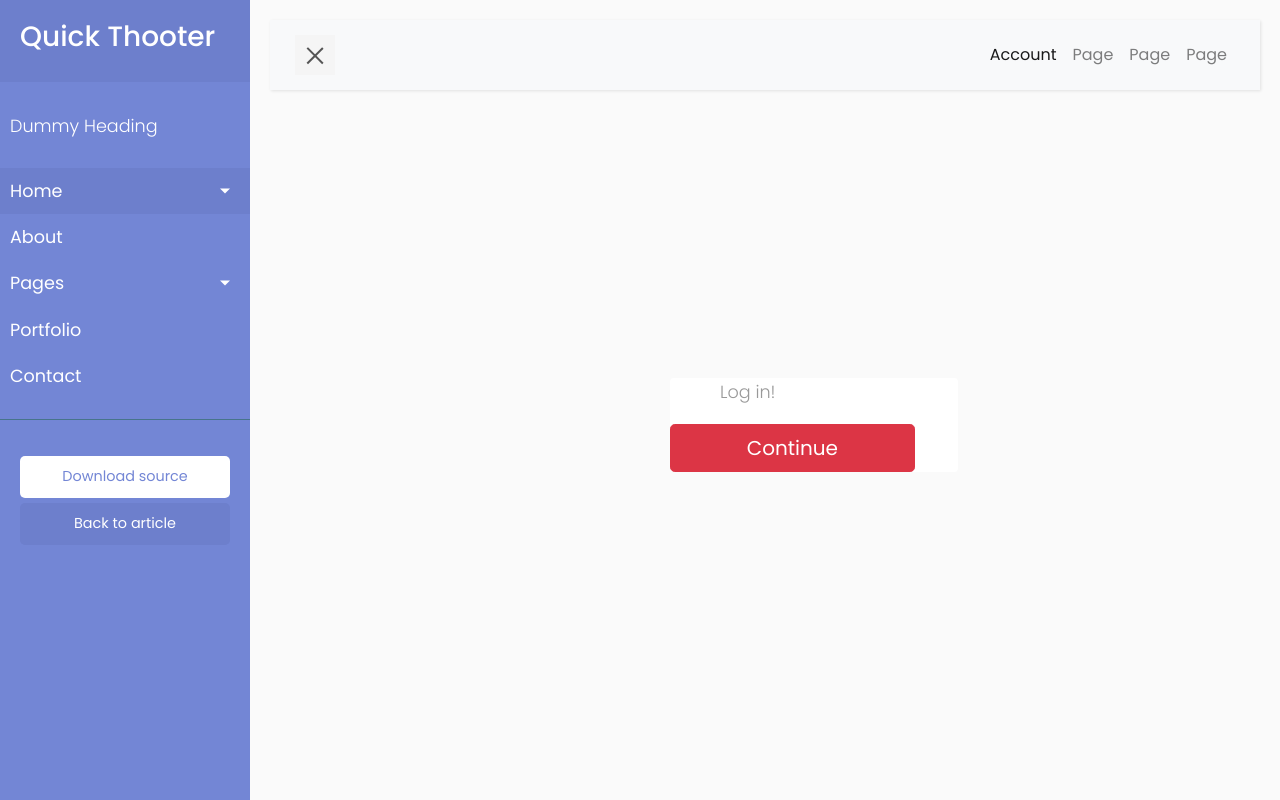
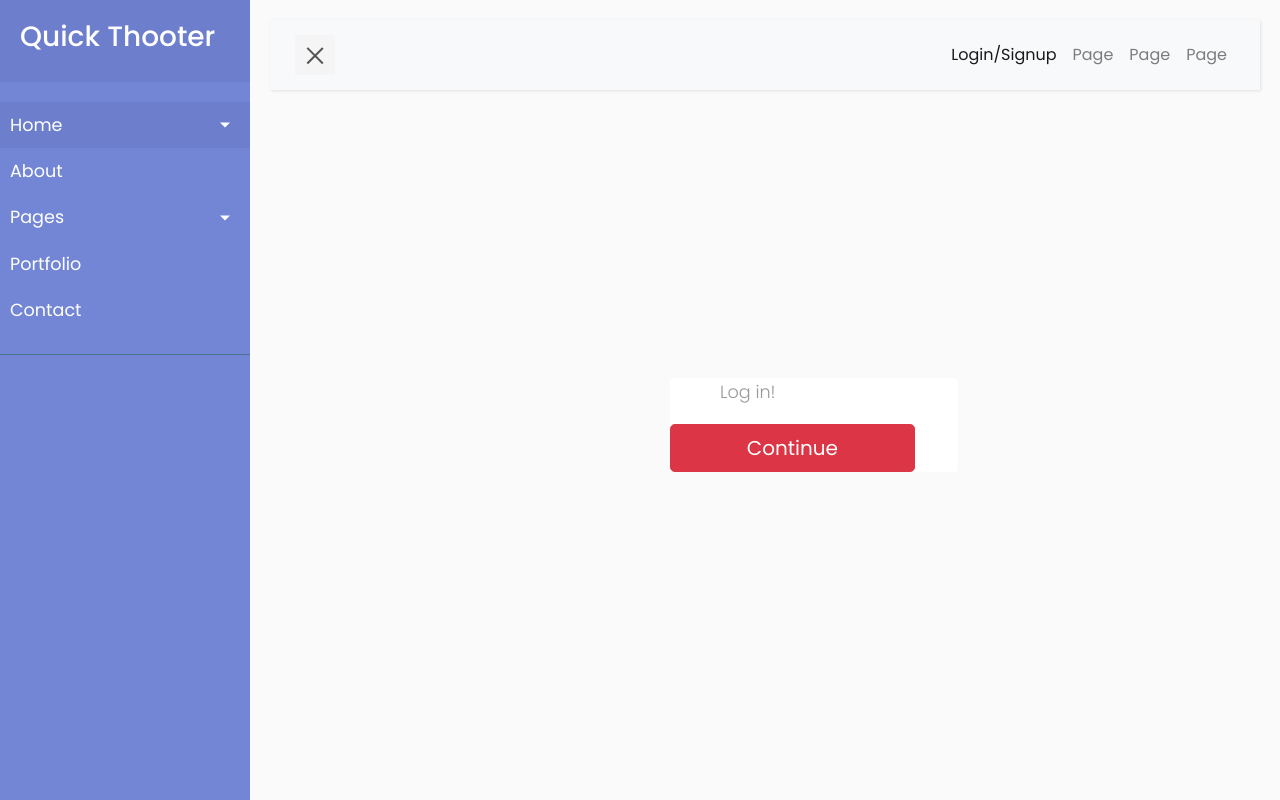
Before and after one commit to asz9qm/CS3240-Project, a Django app: page /login/ in a window 1280 px wide. Run offline with Django 3.2, Linux system fonts and the light colour scheme; some libraries are stand-ins or nearby versions.

Commit message:
routed my profile and login based on user authentication status on navbar

```diff
--- a/login/static/css/login.css
+++ b/login/static/css/login.css
@@ -10,3 +10,7 @@
 .card-text-login {
     margin-left: 50px;
 }
+
+.logout {
+    text-transform: lowercase;
+}
--- a/login/templates/login/index.html
+++ b/login/templates/login/index.html
@@ -16,11 +16,9 @@
         <link rel="stylesheet" href="{% static '/css/login.css' %}">
     </head>
     <body>
-    {% if request.user.is_authenticated %}
-        Hello {{ request.user.username }},
-    <a href="{% url 'account_logout' %}">Logout?</a>
 
-    {% else %}
+    <!--{% if request.user.is_authenticated %}-->
+    <!--{% else %}-->
         <br>
         <br>
         <div class = "card border-0" style = "width: 18rem;">
@@ -29,7 +27,7 @@
             <a href="{% provider_login_url 'google' %}" class="btn btn-danger btn-lg"><i class="fab fa-google"></i>   Continue</a>
         </div>
         </div>
-    {% endif %}
+    <!--{% endif %}-->
     </body>
 </html>
 
--- a/login/templates/login/info_profile.html
+++ b/login/templates/login/info_profile.html
@@ -15,6 +15,7 @@
         <p>Major: {{ user.profile.major }}</p>
         <p>Year: {{ user.profile.year }}</p>
     </form>
+    <a href="{% url 'account_logout' %}">Logout?</a>
 </body>
 </html>
 {% endblock %}
--- a/login/urls.py
+++ b/login/urls.py
@@ -5,7 +5,7 @@ from django.views.generic import TemplateView
 app_name = 'login'
 
 urlpatterns = [
-    path('', TemplateView.as_view(template_name="login/index.html")),
+    path('', TemplateView.as_view(template_name="login/index.html"), name="display_login"),
     path('profile/', views.make_profile, name="make_profile"),
     path('info/', views.display_profile, name="display_profile"),
 ]
--- a/main/templates/main/sidebar.html
+++ b/main/templates/main/sidebar.html
@@ -30,7 +30,7 @@
             </div>
 
             <ul class="list-unstyled components">
-                <p>Dummy Heading</p>
+                <!--<p>Dummy Heading</p>-->
                 <li class="active">
                     <a href="#homeSubmenu" data-toggle="collapse" aria-expanded="false" class="dropdown-toggle">Home</a>
                     <ul class="collapse list-unstyled" id="homeSubmenu">
@@ -67,15 +67,6 @@
                     <a href="#">Contact</a>
                 </li>
             </ul>
-
-            <ul class="list-unstyled CTAs">
-                <li>
-                    <a href="https://bootstrapious.com/tutorial/files/sidebar.zip" class="download">Download source</a>
-                </li>
-                <li>
-                    <a href="https://bootstrapious.com/p/bootstrap-sidebar" class="article">Back to article</a>
-                </li>
-            </ul>
         </nav>
 
         <!-- Page Content Holder -->
@@ -92,9 +83,17 @@
 
                     <div class="collapse navbar-collapse" id="navbarSupportedContent">
                         <ul class="nav navbar-nav ml-auto">
-                            <li class="nav-item active">
-                                <a class="nav-link" href="{% url 'login:display_profile' %}">Account</a>
-                            </li>
+
+                             {% if request.user.is_authenticated %}
+                                <!--<a href="{% url 'account_logout' %}">Logout?</a>-->
+                                <li class="nav-item active">
+                                    <a class="nav-link" href="{% url 'login:display_profile' %}">My Profile</a>
+                                </li>
+                            {% else %}
+                                <li class="nav-item active">
+                                    <a class="nav-link" href="{% url 'login:display_login' %}">Login/Signup</a>
+                                </li>
+                            {% endif %}
                             <li class="nav-item">
                                 <a class="nav-link" href="#">Page</a>
                             </li>
--- a/quickthooters/settings.py
+++ b/quickthooters/settings.py
@@ -182,12 +182,13 @@ SOCIALACCOUNT_PROVIDERS = {
 
 SITE_ID = 1
 SOCIALACCOUNT_AUTO_SIGNUP = True
-LOGIN_URL='/login/'
-LOGIN_REDIRECT_URL='/login/'
+LOGIN_URL='login/'
+LOGIN_REDIRECT_URL='/'
 SOCIALACCOUNT_STORE_TOKENS =True
 STRIPE_SECRET_KEY = 'sk_test_ALolSlccjW13vkO414UGD6e200xnJkVGhH'
 STRIPE_PUBLISHABLE_KEY = 'pk_test_qBsO9bCKqvUW9ZbY5bClNx1Z00a7RfZRz2'
 ACCOUNT_AUTHENTICATED_LOGIN_REDIRECTS = False
+ACCOUNT_LOGOUT_ON_GET = True
 
 # Activate Django-Heroku.
 try:
```
Also changed, not shown: login/views.py (+7 -13 lines), main/templates/main/main.html (+11 -11 lines), db.sqlite3.
